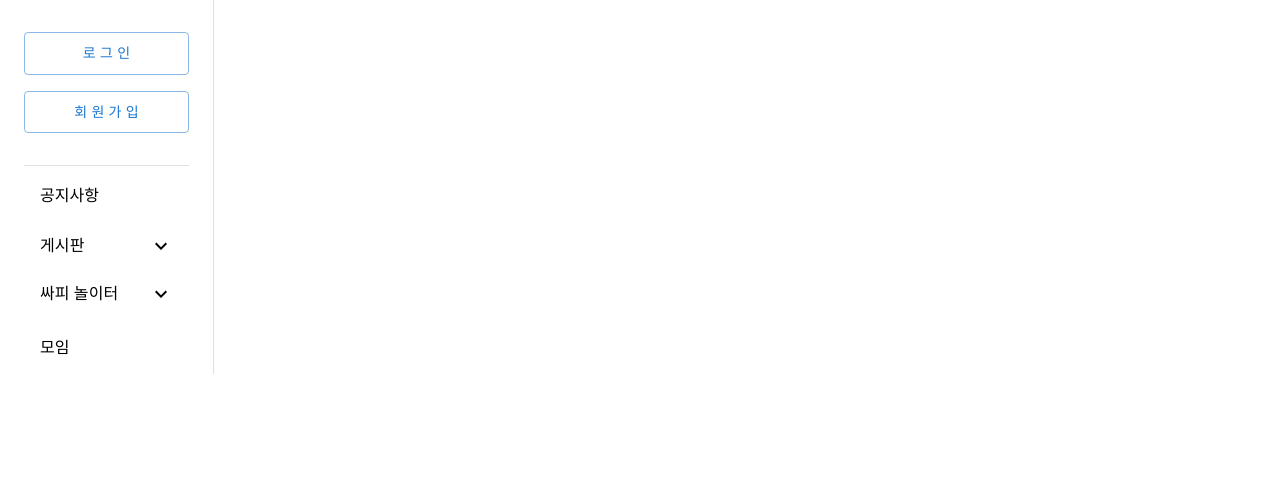
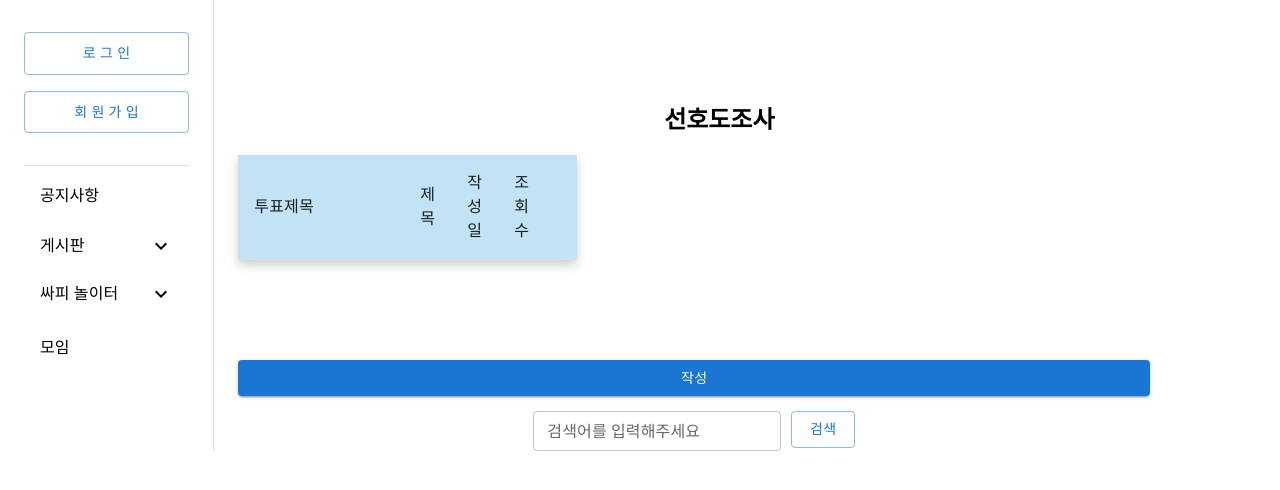
Before and after one commit to Eonyong/ssayeon, a React (Create React App) app in the folder frontend/: page /preference in a window 1280 px wide. Shown: the top 490 px of the page. Built offline with nearby package versions, Linux system fonts and the light colour scheme.

Commit message:
:sparkles: feat: ADD preferenceList.js

```diff
--- a/frontend/src/App.js
+++ b/frontend/src/App.js
@@ -1,21 +1,21 @@
-import { Divider, Grid } from '@mui/material';
-import { BrowserRouter, Route, Routes } from 'react-router-dom';
-import './App.css';
+import { Divider, Grid } from "@mui/material";
+import { BrowserRouter, Route, Routes } from "react-router-dom";
+import "./App.css";
 
-import SideBar from './components/common/Sidebar'
-import Signup from './components/main/accounts/Signup';
-import Login from './components/main/accounts/Login';
-import NoticeList from './components/main/boards/notice/NoticeList';
-import NoticeDetail from './components/main/boards/notice/NoticeDetail';
-import NewNotice from './components/main/boards/notice/NewNotice';
-import Profile from './components/main/accounts/Profile';
-import Main from './components/common/Main';
-import { useCallback, useEffect } from 'react';
-import { useDispatch, useSelector } from 'react-redux';
-import { logout } from './user/auth';
+import SideBar from "./components/common/Sidebar";
+import Signup from "./components/main/accounts/Signup";
+import Login from "./components/main/accounts/Login";
+import NoticeList from "./components/main/boards/notice/NoticeList";
+import NoticeDetail from "./components/main/boards/notice/NoticeDetail";
+import NewNotice from "./components/main/boards/notice/NewNotice";
+import Profile from "./components/main/accounts/Profile";
+import Main from "./components/common/Main";
+import { useCallback, useEffect } from "react";
+import { useDispatch, useSelector } from "react-redux";
+import { logout } from "./user/auth";
+import PreferenceList from "./components/main/preference/PreferenceList";
 
 function App() {
-
   const { user: currentUser } = useSelector((state) => state.auth);
   const dispatch = useDispatch();
 
@@ -25,11 +25,11 @@ function App() {
 
   useEffect(() => {
     if (currentUser) {
-      console.log('hi');
+      console.log("hi");
     } else {
-      console.log('bye');
+      console.log("bye");
     }
-  })
+  });
 
   return (
     <div className="App">
@@ -38,17 +38,18 @@ function App() {
           <Grid item xs={2}>
             <SideBar />
           </Grid>
-          <Divider orientation='vertical' flexItem />
-          <Grid item sx={{ textAlign:'-webkit-center' }} xs={9}>
+          <Divider orientation="vertical" flexItem />
+          <Grid item sx={{ textAlign: "-webkit-center" }} xs={9}>
             <Routes>
-              <Route path='/' element={ <Main /> } />
-              <Route path='auth/login' element={ <Login /> } />
-              <Route path='auth/join' element={ <Signup /> } />
-              <Route path='/profile' element={ <Profile /> } />
-              <Route path='/boards/notice/new' element={ <NewNotice /> } />
-              <Route path='/boards/notice' element={ <NoticeList />}/>
+              <Route path="/" element={<Main />} />
+              <Route path="auth/login" element={<Login />} />
+              <Route path="auth/join" element={<Signup />} />
+              <Route path="/profile" element={<Profile />} />
+              <Route path="/boards/notice/new" element={<NewNotice />} />
+              <Route path="/boards/notice" element={<NoticeList />} />
               {/* id값으로 rerouting */}
-              <Route path='/boards/notice/detail' element={<NoticeDetail />} />
+              <Route path="/boards/notice/detail" element={<NoticeDetail />} />
+              <Route path="/preference" element={<PreferenceList />} />
             </Routes>
           </Grid>
         </Grid>
--- a/frontend/src/components/common/Sidebar.js
+++ b/frontend/src/components/common/Sidebar.js
@@ -1,11 +1,10 @@
-import React from 'react';
-import { Link } from 'react-router-dom';
-import { Box, Button, Container, Divider } from '@mui/material';
-import { Collapse, List, ListItemButton, ListItemText } from '@mui/material';
-import { ExpandMore, ExpandLess } from '@mui/icons-material';
+import React from "react";
+import { Link } from "react-router-dom";
+import { Box, Button, Container, Divider } from "@mui/material";
+import { Collapse, List, ListItemButton, ListItemText } from "@mui/material";
+import { ExpandMore, ExpandLess } from "@mui/icons-material";
 
 function SideBar() {
-
   // 게시판 드롭다운 기능
   const [openBoards, setOpenBoards] = React.useState(false);
   const handleBoardsClick = () => {
@@ -18,29 +17,28 @@ function SideBar() {
     setOpenPlayGround(!openPlayGround);
   };
 
-  return(
+  return (
     <Container>
-      <Box orientation='vertical' sx={{ width: '100%', my:3 }}>
-        <Link to='/auth/login'>
-          <Button
-            sx={{ py: 1, my: 1, width:'100%' }} variant='outlined'
-          >
+      <Box orientation="vertical" sx={{ width: "100%", my: 3 }}>
+        <Link to="/auth/login">
+          <Button sx={{ py: 1, my: 1, width: "100%" }} variant="outlined">
             로 그 인
           </Button>
         </Link>
-        <Link to='/auth/join'>
-          <Button
-            sx={{ py: 1, my: 1, width:'100%' }} variant='outlined'
-          >
+        <Link to="/auth/join">
+          <Button sx={{ py: 1, my: 1, width: "100%" }} variant="outlined">
             회 원 가 입
           </Button>
         </Link>
       </Box>
       <Divider />
-      <ListItemButton sx={{ py: 2 }} component={Link} to="/boards/notice">공지사항</ListItemButton>
+      <ListItemButton sx={{ py: 2 }} component={Link} to="/boards/notice">
+        공지사항
+      </ListItemButton>
       {/* 게시판 리스트 버튼 */}
-      <ListItemButton onClick={ handleBoardsClick }>
-        <ListItemText primary="게시판" /> {openBoards ? <ExpandLess /> : <ExpandMore />}
+      <ListItemButton onClick={handleBoardsClick}>
+        <ListItemText primary="게시판" />{" "}
+        {openBoards ? <ExpandLess /> : <ExpandMore />}
       </ListItemButton>
       <Collapse in={openBoards} timeout="auto" unmountOnExit>
         <List component="div" disablePadding>
@@ -57,23 +55,26 @@ function SideBar() {
       </Collapse>
 
       {/* 싸피 놀이터 리스트 버튼 */}
-      <ListItemButton onClick={ handlePlayGround }>
-        <ListItemText primary="싸피 놀이터" /> { openPlayGround ? <ExpandLess /> : <ExpandMore />}
+      <ListItemButton onClick={handlePlayGround}>
+        <ListItemText primary="싸피 놀이터" />{" "}
+        {openPlayGround ? <ExpandLess /> : <ExpandMore />}
       </ListItemButton>
-      <Collapse in={ openPlayGround } timeout="auto" unmountOnExit>
+      <Collapse in={openPlayGround} timeout="auto" unmountOnExit>
         <List component="div" disablePadding>
           <ListItemButton sx={{ pl: 4, py: 2 }}>
             <ListItemText primary="⚖️ 밸런스 게임" />
           </ListItemButton>
-          <ListItemButton sx={{ pl: 4, py: 2 }}>
-            <ListItemText primary="👍 선호도 조사" />
-          </ListItemButton>
+          <Link to="/preference">
+            <ListItemButton sx={{ pl: 4, py: 2 }}>
+              <ListItemText primary="👍 선호도 조사" />
+            </ListItemButton>
+          </Link>
         </List>
       </Collapse>
 
       <ListItemButton sx={{ py: 2 }}>모임</ListItemButton>
     </Container>
   );
-};
+}
 
 export default SideBar;
--- /dev/null
+++ b/frontend/src/components/main/preference/PreferenceList.js
@@ -0,0 +1,102 @@
+import React, { useState } from "react";
+import {
+  Table,
+  TableCell,
+  TableHead,
+  TableRow,
+  Container,
+  TextField,
+  Button,
+} from "@mui/material";
+
+// import NoticeContent from './NoticeContent';
+// import Pagination from './Pagination';
+
+function PreferenceList() {
+  const [list, setList] = useState([]);
+
+  return (
+    <div>
+      <>
+        <Container sx={{ marginTop: "100px" }} fullWidth>
+          <h2 style={{ marginLeft: "50px" }}>선호도조사</h2>
+          <Table style={{ display: "flex", marginTop: "2%" }}>
+            <TableHead style={{ boxShadow: "0px 5px 10px rgb(207 206 206)" }}>
+              <TableRow style={{ backgroundColor: "#C2E2F5" }}>
+                <TableCell
+                  style={{
+                    fontSize: "1rem",
+                    width: "100%",
+                    textAlign: "left",
+                  }}
+                >
+                  투표제목
+                </TableCell>
+                <TableCell
+                  style={{
+                    fontSize: "1rem",
+                    width: "100%",
+                    textAlign: "center",
+                  }}
+                >
+                  제목
+                </TableCell>
+                <TableCell
+                  style={{
+                    fontSize: "1rem",
+                    width: "100%",
+                    textAlign: "center",
+                  }}
+                >
+                  작성일
+                </TableCell>
+                <TableCell
+                  style={{
+                    fontSize: "1rem",
+                    width: "100%",
+                    textAlign: "center",
+                  }}
+                >
+                  조회수
+                </TableCell>
+                <TableCell
+                  style={{
+                    fontSize: "1rem",
+                    width: "100%",
+                    textAlign: "center",
+                  }}
+                ></TableCell>
+              </TableRow>
+            </TableHead>
+            {/* <NoticeContent list={list} /> */}
+          </Table>
+          {/* <Pagination setList={setList} /> */}
+        </Container>
+      </>
+      <>
+        <Container style={{ marginTop: "100px" }}>
+          <Button
+            variant="contained"
+            style={{ display: "flex", alignItems: "right" }}
+            href="/boards/notice/new"
+          >
+            작성
+          </Button>
+        </Container>
+        <Container style={{ marginTop: "15px" }}>
+          <TextField
+            id="outlined-basic"
+            size="small"
+            label="검색어를 입력해주세요"
+            variant="outlined"
+          />
+          <Button variant="outlined" style={{ marginLeft: "10px" }}>
+            검색
+          </Button>
+        </Container>
+      </>
+    </div>
+  );
+}
+
+export default PreferenceList;
```
